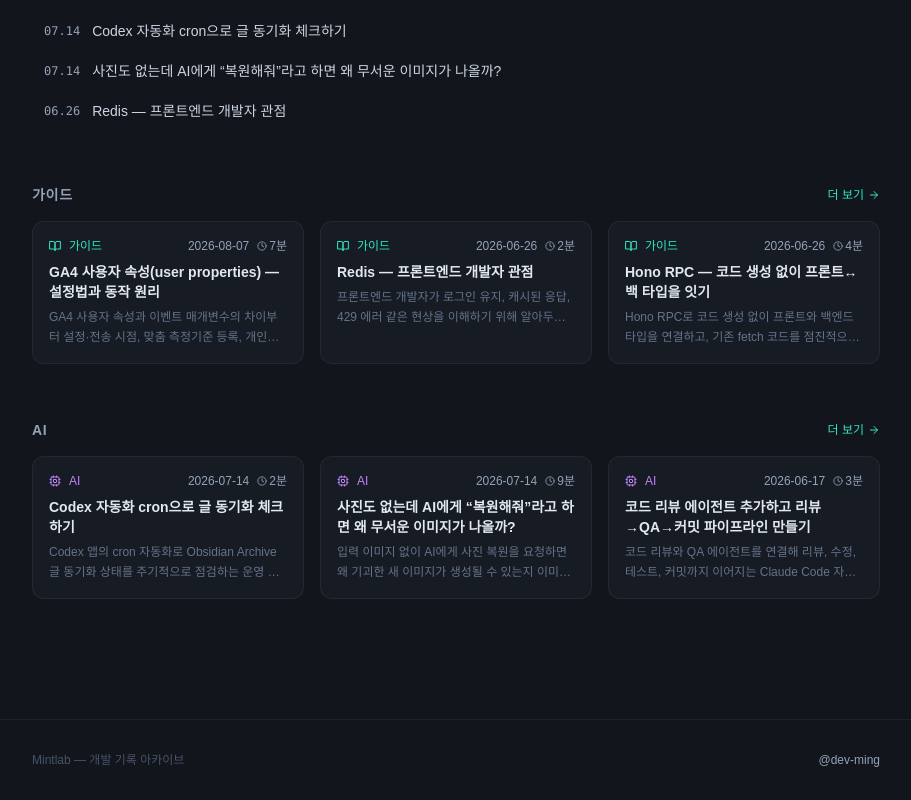
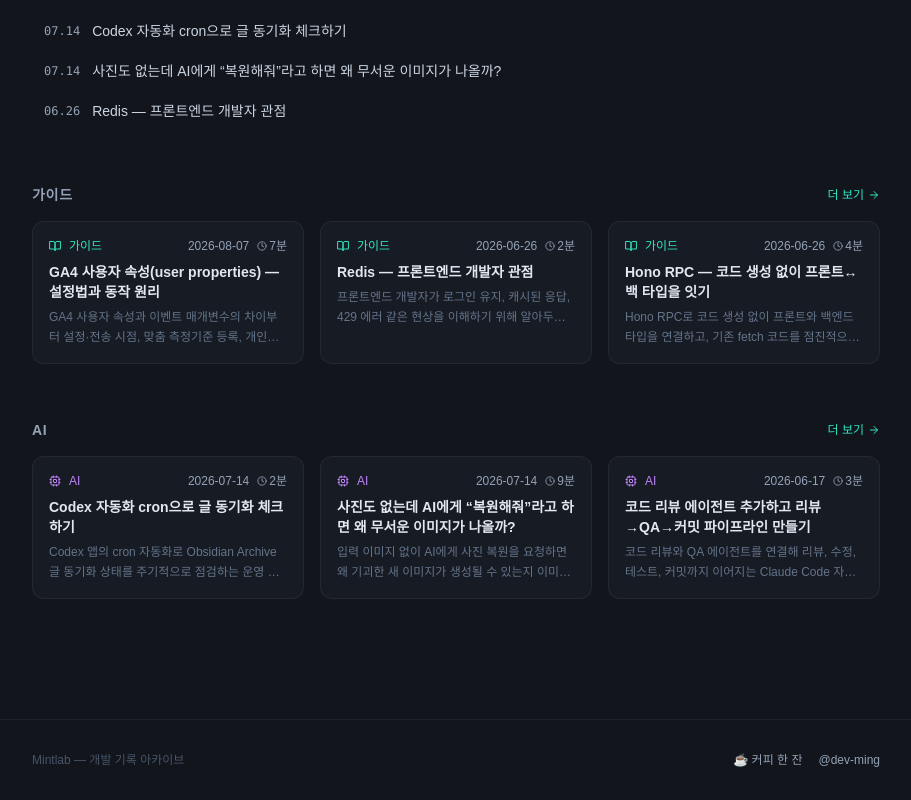
Before and after one commit to dev-ming/mintlab, a Next.js app: page / in a window 1280 px wide. Shown: the part 713-1513 px from the top of the page, without its empty margins (184-1095 px from the left). Built offline with nearby package versions, Linux system fonts and the light colour scheme; a web font is replaced by a local one.

Commit message:
Add reader support links

```diff
--- a/app/layout.tsx
+++ b/app/layout.tsx
@@ -47,6 +47,15 @@ export default function RootLayout({ children }: { children: React.ReactNode })
           <footer className="border-t border-slate-200 dark:border-white/[0.06] mt-20">
             <div className="max-w-4xl mx-auto px-6 py-8 text-xs text-slate-400 dark:text-slate-600 flex items-center justify-between">
               <span>Mintlab — 개발 기록 아카이브</span>
+              <div className="flex items-center gap-4">
+                <a
+                  href="https://buymeacoffee.com/mingee"
+                  target="_blank"
+                  rel="noopener noreferrer"
+                  className="text-slate-400 transition-colors hover:text-mint-500 dark:hover:text-mint-400"
+                >
+                  ☕ 커피 한 잔
+                </a>
                 <a
                   href="https://github.com/dev-ming"
                   target="_blank"
@@ -56,6 +65,7 @@ export default function RootLayout({ children }: { children: React.ReactNode })
                   @dev-ming
                 </a>
               </div>
+            </div>
           </footer>
         </Providers>
       </body>
--- a/app/posts/[slug]/page.tsx
+++ b/app/posts/[slug]/page.tsx
@@ -14,6 +14,7 @@ import type { Metadata } from 'next'
 import Link from 'next/link'
 import { SITE_CONFIG } from '@/lib/site'
 import ShareButton from '@/components/ShareButton'
+import { Coffee } from 'lucide-react'
 
 const components = {
   EmbedViewer,
@@ -164,6 +165,26 @@ export default function PostPage({ params }: { params: { slug: string } }) {
             options={mdxOptions as any}
           />
         </div>
+
+        <aside className="mt-14 rounded-xl border border-mint-500/20 bg-mint-500/[0.06] px-5 py-5 dark:border-mint-400/15 dark:bg-mint-400/[0.05]">
+          <div className="flex flex-col gap-4 sm:flex-row sm:items-center sm:justify-between">
+            <div>
+              <p className="text-sm font-semibold text-slate-800 dark:text-slate-200">글이 도움이 됐나요?</p>
+              <p className="mt-1 text-xs leading-5 text-slate-500 dark:text-slate-400">
+                문제를 해결하는 데 도움이 됐다면 커피 한 잔으로 응원할 수 있어요.
+              </p>
+            </div>
+            <a
+              href="https://buymeacoffee.com/mingee"
+              target="_blank"
+              rel="noopener noreferrer"
+              className="inline-flex shrink-0 items-center justify-center gap-2 rounded-lg bg-mint-500 px-4 py-2 text-sm font-semibold text-white transition-colors hover:bg-mint-600 dark:bg-mint-400 dark:text-slate-950 dark:hover:bg-mint-300"
+            >
+              <Coffee size={16} aria-hidden="true" />
+              커피 한 잔 보내기
+            </a>
+          </div>
+        </aside>
       </article>
 
       {/* 목차 사이드바 */}
```
Lines whose indentation alone changed are shown as unchanged.
